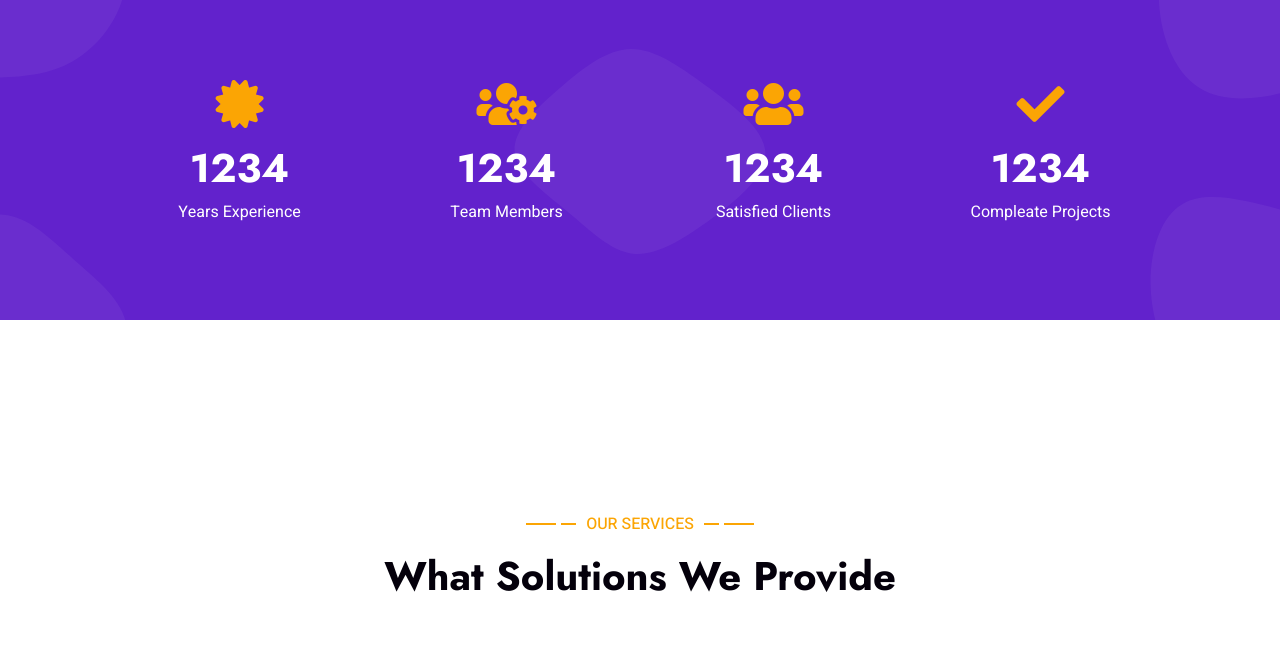
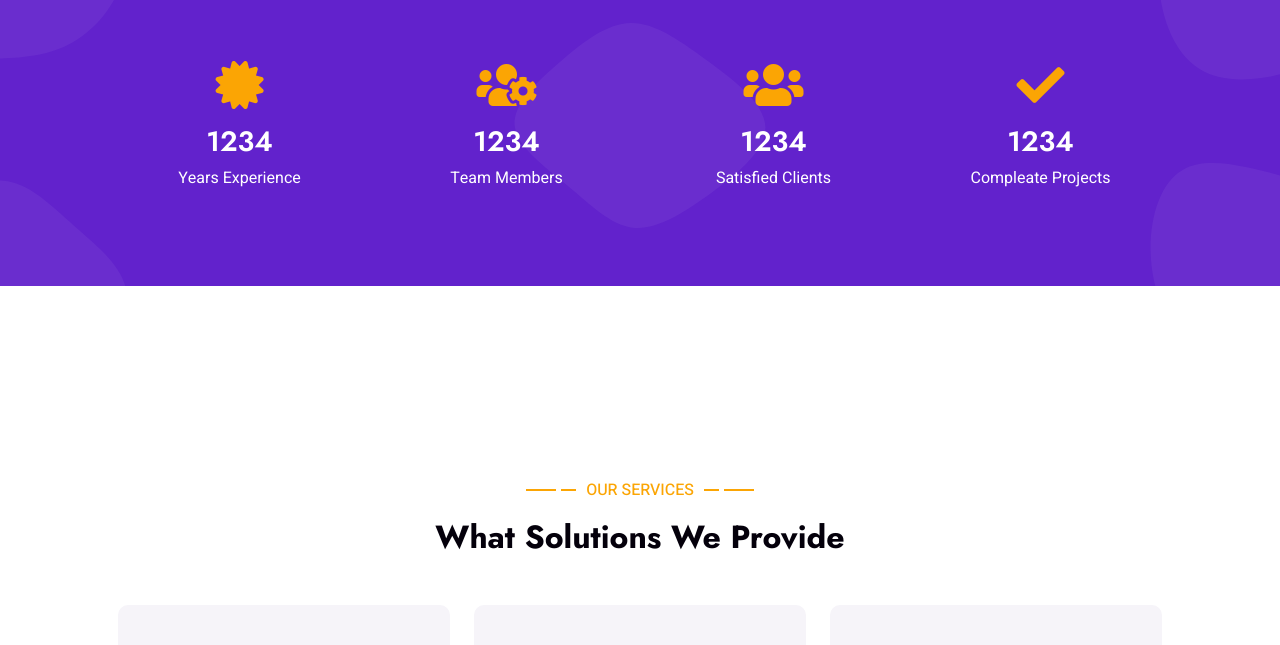
Before and after one commit to Afshanafsh/Afshan-freelancer, a plain HTML site: page index.html in a window 1280 px wide. Shown: the part 2410-3055 px from the top of the page. Drawn offline with nearby package versions, Linux system fonts and the light colour scheme; a script that the page names is missing.

Commit message:
Update index.html

```diff
--- a/index.html
+++ b/index.html
@@ -155,7 +155,7 @@ Together, SEO and backlinks drive organic traffic and long-term online growth.</
                 <div class="row g-5 align-items-center">
                     <div class="col-lg-6 wow fadeInUp" data-wow-delay="0.1s">
                         <p class="section-title text-secondary">About Us<span></span></p>
-                        <h1 class="mb-5">#1 Digital solution with 10 years of experience</h1>
+                        <h2 class="mb-5">#1 Digital solution with 10 years of experience</h2>
                         <p class="mb-4">Diam dolor diam ipsum et tempor sit. Aliqu diam amet diam et eos labore. Clita erat ipsum et lorem et sit, sed stet no labore lorem sit clita duo justo eirmod magna dolore erat amet</p>
                         <div class="skill mb-4">
                             <div class="d-flex justify-content-between">
@@ -201,22 +201,22 @@ Together, SEO and backlinks drive organic traffic and long-term online growth.</
                 <div class="row g-4">
                     <div class="col-md-6 col-lg-3 text-center wow fadeIn" data-wow-delay="0.1s">
                         <i class="fa fa-certificate fa-3x text-secondary mb-3"></i>
-                        <h1 class="text-white mb-2" data-toggle="counter-up">1234</h1>
+                        <h3 class="text-white mb-2" data-toggle="counter-up">1234</h3>
                         <p class="text-white mb-0">Years Experience</p>
                     </div>
                     <div class="col-md-6 col-lg-3 text-center wow fadeIn" data-wow-delay="0.3s">
                         <i class="fa fa-users-cog fa-3x text-secondary mb-3"></i>
-                        <h1 class="text-white mb-2" data-toggle="counter-up">1234</h1>
+                        <h3 class="text-white mb-2" data-toggle="counter-up">1234</h3>
                         <p class="text-white mb-0">Team Members</p>
                     </div>
                     <div class="col-md-6 col-lg-3 text-center wow fadeIn" data-wow-delay="0.5s">
                         <i class="fa fa-users fa-3x text-secondary mb-3"></i>
-                        <h1 class="text-white mb-2" data-toggle="counter-up">1234</h1>
+                        <h3 class="text-white mb-2" data-toggle="counter-up">1234</h3>
                         <p class="text-white mb-0">Satisfied Clients</p>
                     </div>
                     <div class="col-md-6 col-lg-3 text-center wow fadeIn" data-wow-delay="0.7s">
                         <i class="fa fa-check fa-3x text-secondary mb-3"></i>
-                        <h1 class="text-white mb-2" data-toggle="counter-up">1234</h1>
+                        <h3 class="text-white mb-2" data-toggle="counter-up">1234</h3>
                         <p class="text-white mb-0">Compleate Projects</p>
                     </div>
                 </div>
@@ -230,7 +230,7 @@ Together, SEO and backlinks drive organic traffic and long-term online growth.</
             <div class="container py-5 px-lg-5">
                 <div class="wow fadeInUp" data-wow-delay="0.1s">
                     <p class="section-title text-secondary justify-content-center"><span></span>Our Services<span></span></p>
-                    <h1 class="text-center mb-5">What Solutions We Provide</h1>
+                    <h2 class="text-center mb-5">What Solutions We Provide</h2>
                 </div>
                 <div class="row g-4">
                     <div class="col-lg-4 col-md-6 wow fadeInUp" data-wow-delay="0.1s">
```
